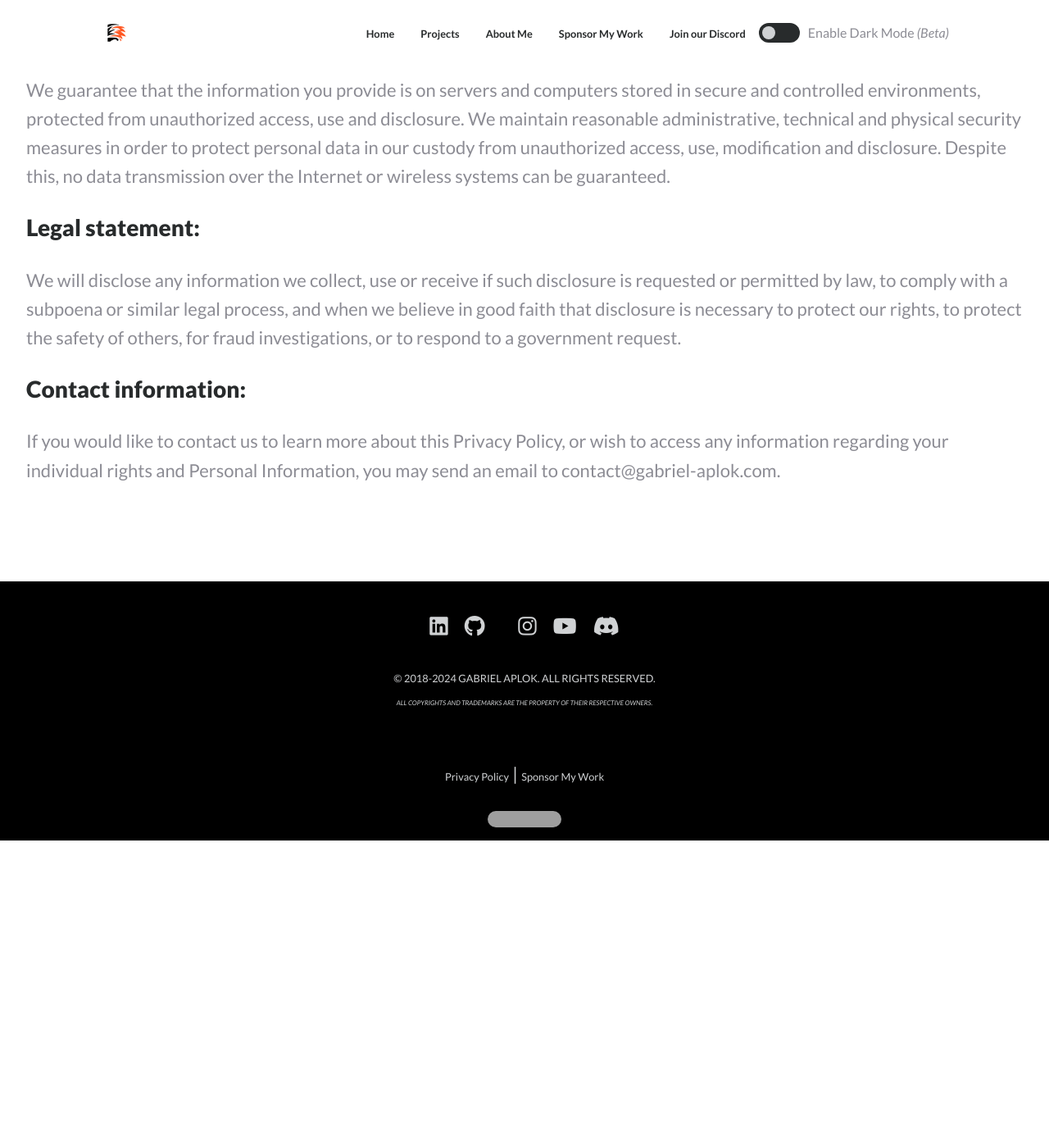
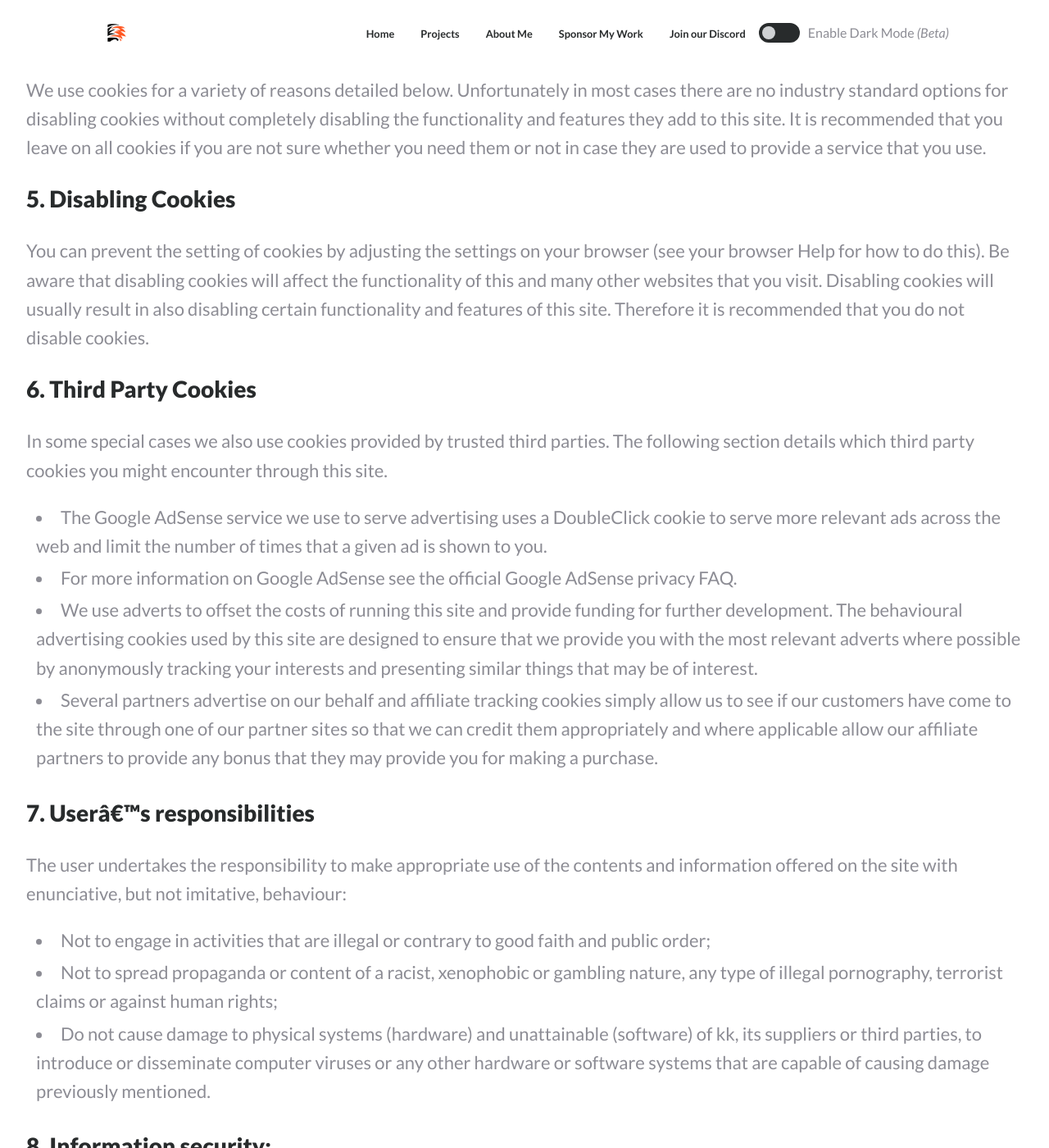
Before and after one commit to gabriel-aplok/gabriel-aplok.github.io, a Jekyll site: the page built from privacy.md, in a window 1280 px wide and 1400 px high, scrolled down 1727 px. Shown: the whole window at 82% size. Built offline with Jekyll 4.4.1, drawn with Linux system fonts in a browser that asks for light colours; comment, search, counter and statistics services are not loaded; before the commit the page ends 2752 px from its top, so only the background shows below that; some of the changed text lies outside the part shown; grey boxes are pictures that could not be loaded.

Commit message:
tos & pcp

```diff
--- a/_layouts/default.html
+++ b/_layouts/default.html
@@ -57,10 +57,10 @@
 		{% if page.hero == true %}
 		<section class="header-container">
 			<img class="profile-image" src="{{ 'https://avatars.githubusercontent.com/u/97059054?v=4' | absolute_url }}" alt="Gabriel Aplok">
-			<h1>Hello, I'm <span class="primary">Gabriel</span></h1>
+			<h1>Hello, I'm <span class="text-primary">Gabriel</span></h1>
 			<div class="content-text">
 				<h2>Full-Stack Developer</h2>
-				<p>My name is <span class="primary">Gabriel Lima</span> and I'm a full-stack developer and minecraft bedrock addon developer or just someone who likes to tinker with technology, wishing to create fun, memorable, and quality experiences!</p>
+				<p>My name is <span class="text-primary">Gabriel Lima</span> and I'm a full-stack developer and minecraft bedrock addon developer or just someone who likes to tinker with technology, wishing to create fun, memorable, and quality experiences!</p>
 			</div>
 			<a href="#projects" class="button button-secondary">VIEW MY PROJECTS</a>
 		</section>
@@ -88,7 +88,9 @@
 			<br>
 			<!-- Links -->
 			<div class="links">
-				<a href="{{ '/privacy.html' | absolute_url }}">Privacy Policy</a>
+				<a href="{{ '/terms.html' | absolute_url }}">Terms of Service</a>
+				<span > | </span>
+				<a href="{{ '/privacy.html' | absolute_url }}">Privacy of Policy</a>
 				<span > | </span>
 				<a href="{{ '/sponsor.html' | absolute_url }}">Sponsor My Work</a>
 			</div>
--- a/privacy.md
+++ b/privacy.md
@@ -1,23 +1,22 @@
 ---
 layout: default
-title: Privacy Policy
-description: Our main priorities is the privacy of our visitors. This Privacy Policy document contains types of info that is collected and recorded by our service and how we use this.
-header: 5
+title: Privacy of Policy
+description: Our main priorities is the privacy of our visitors.
 ---
 
-# Privacy Policy
+# Privacy of Policy
 The Gabriel Aplok website is owned by the company FireWave Interactive, which is the controller of your personal data.
 
 We have adopted this Privacy Policy, which determines how we're processing information collected by the Gabriel Aplok website and also explains why we need to collect personal data about you.  Therefore, you must read this Privacy Policy before using the Gabriel Aplok website.
 
 We take care of your personal data and take responsibility for ensuring the confidentiality and security of your personal information.
 
-## This is the personal information we collect:
+## 1. This is the personal information we collect:
 - When you visit the Gabriel Aplok website, we automatically collect certain information about your device, including information about your browser, IP address, time zone and some of the cookies installed on your device.
 - Additionally, when you browse the Site, we collect information about the individual pages or products you view, which sites or search terms redirected you to our Site, and how you interact with the Site.
 - We refer to this automatically collected information as “Device Information.” Additionally, we may collect personal data that you provide (including, but not limited to: First Name, Last Name, Address, payment information, etc.) during the registration process in order to fulfill the Agreement.
 
-## Your rights:
+## 2. Your rights:
 If you live in Europe, these are the rights guaranteed regarding your personal data:
 - The right to be informed.
 - The right to access.
@@ -33,14 +32,35 @@
 
 Additionally, if you live in Europe, we affirm that we are processing your information for the purpose of fulfilling contracts we may have entered into with you (for example, if you make a purchase on our Site), or to exceed our company's legitimate interests. listed above. Additionally, please be aware that your information may be transferred outside of Europe, including to Canada and the United States of America.
 
-## Links to other sites:
+## 3. Links to other sites:
 Our website may contain links to other websites that are not controlled by us and/or are not owned by us. Please be aware that we are not responsible for the privacy policies of such third-party websites and organizations. We encourage you to be aware when you leave our website, and we also encourage you to read the privacy policy of each website that may collect your personal information.
 
-## Information security:
+## 4. How We Use Cookies
+We use cookies for a variety of reasons detailed below. Unfortunately in most cases there are no industry standard options for disabling cookies without completely disabling the functionality and features they add to this site. It is recommended that you leave on all cookies if you are not sure whether you need them or not in case they are used to provide a service that you use.
+
+## 5. Disabling Cookies
+You can prevent the setting of cookies by adjusting the settings on your browser (see your browser Help for how to do this). Be aware that disabling cookies will affect the functionality of this and many other websites that you visit. Disabling cookies will usually result in also disabling certain functionality and features of this site. Therefore it is recommended that you do not disable cookies.
+
+## 6. Third Party Cookies
+In some special cases we also use cookies provided by trusted third parties. The following section details which third party cookies you might encounter through this site.
+- The Google AdSense service we use to serve advertising uses a DoubleClick cookie to serve more relevant ads across the web and limit the number of times that a given ad is shown to you.
+- For more information on Google AdSense see the official Google AdSense privacy FAQ.
+- We use adverts to offset the costs of running this site and provide funding for further development. The behavioural advertising cookies used by this site are designed to ensure that we provide you with the most relevant adverts where possible by anonymously tracking your interests and presenting similar things that may be of interest.
+- Several partners advertise on our behalf and affiliate tracking cookies simply allow us to see if our customers have come to the site through one of our partner sites so that we can credit them appropriately and where applicable allow our affiliate partners to provide any bonus that they may provide you for making a purchase.
+
+## 7. User's responsibilities
+The user undertakes the responsibility to make appropriate use of the contents and information offered on the site with enunciative, but not imitative, behaviour:
+- Not to engage in activities that are illegal or contrary to good faith and public order;
+- Not to spread propaganda or content of a racist, xenophobic or gambling nature, any type of illegal pornography, terrorist claims or against human rights;
+- Do not cause damage to physical systems (hardware) and unattainable (software) of kk, its suppliers or third parties, to introduce or disseminate computer viruses or any other hardware or software systems that are capable of causing damage previously mentioned.
+
+## 8. Information security:
 We guarantee that the information you provide is on servers and computers stored in secure and controlled environments, protected from unauthorized access, use and disclosure. We maintain reasonable administrative, technical and physical security measures in order to protect personal data in our custody from unauthorized access, use, modification and disclosure. Despite this, no data transmission over the Internet or wireless systems can be guaranteed.
 
-## Legal statement:
+## 9. Legal statement:
 We will disclose any information we collect, use or receive if such disclosure is requested or permitted by law, to comply with a subpoena or similar legal process, and when we believe in good faith that disclosure is necessary to protect our rights, to protect the safety of others, for fraud investigations, or to respond to a government request.
 
-## Contact information:
+## 10. Contact information:
 If you would like to contact us to learn more about this Privacy Policy, or wish to access any information regarding your individual rights and Personal Information, you may send an email to contact@gabriel-aplok.com.
+
+This policy is effective as of 17 January 2024 18:24.
```
Also changed, not shown: terms.md (added, +41 -0 lines).
